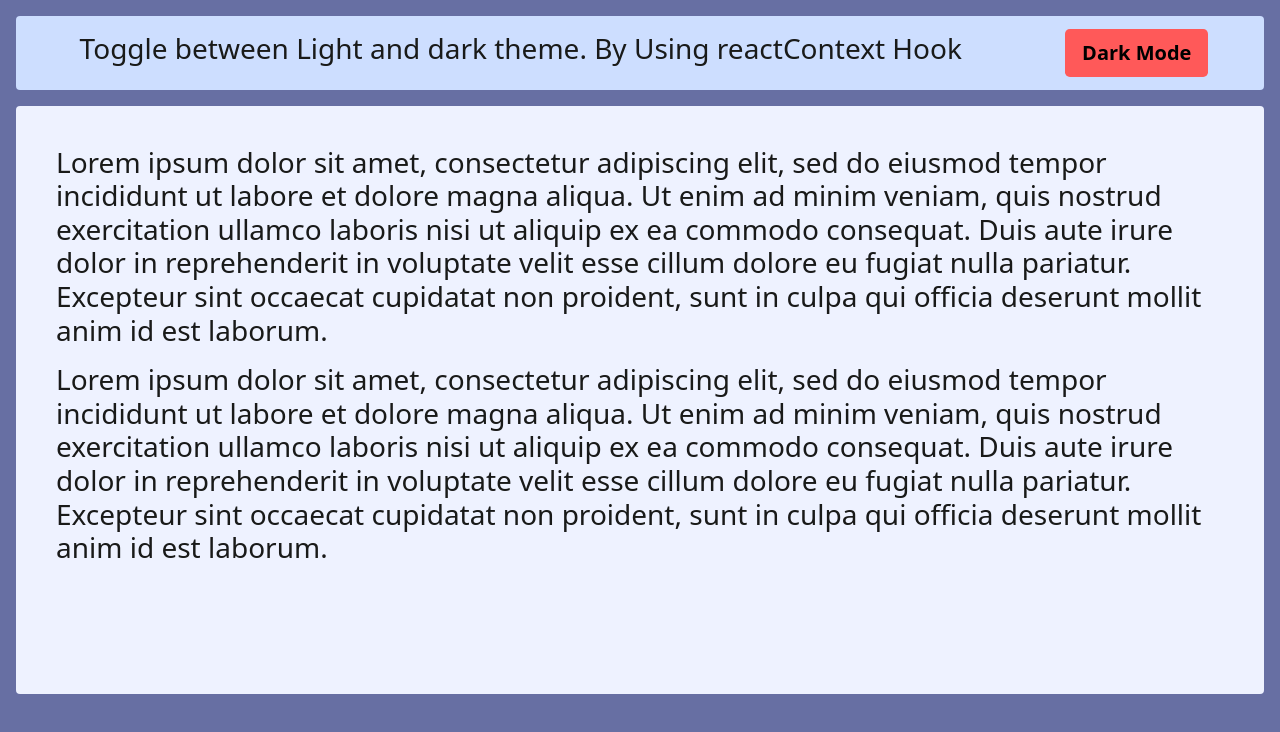
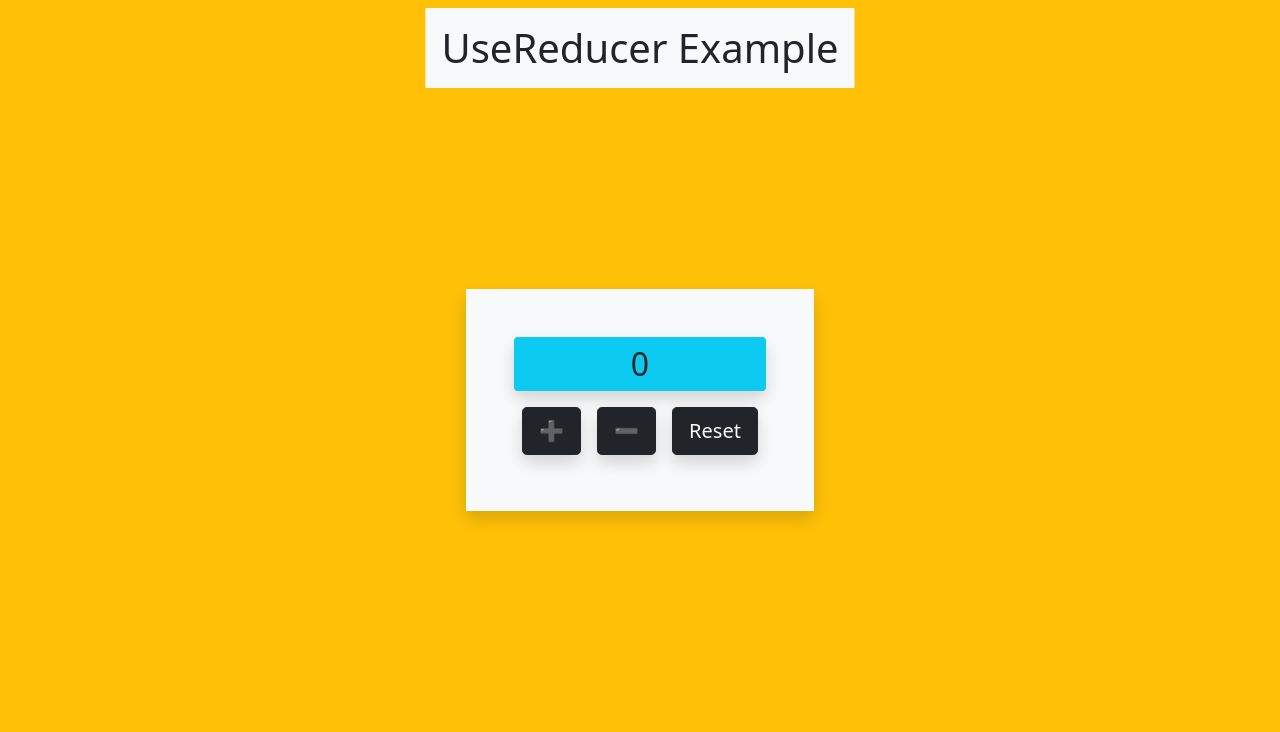
Before and after one commit to soumya-ranjan-000/React-training, a React (Create React App) app in the folder demo-app/: page / in a window 1280 px wide. Shown: the top 732 px of the page. Built offline with nearby package versions, Linux system fonts and the light colour scheme.

Commit message:
25-12-2021 1.useRef hook 2.useReducer hook

```diff
--- /dev/null
+++ b/demo-app/src/React Hooks/useReducerHook/App.js
@@ -0,0 +1,41 @@
+import React, { useReducer } from "react";
+
+// Defining the initial state and the reducer
+const initialState = 0;
+const reducer = (state, action) => {
+    switch (action) {
+        case "add":
+            return state + 1;
+        case "subtract":
+            return state >0 ? state - 1 : state;
+        case "reset":
+            return 0;
+        default:
+            throw new Error("Unexpected action");
+    }
+};
+
+const App = () => {
+    // Initialising useReducer hook
+    const [count, dispatch] = useReducer(reducer, initialState);
+    return (
+        <section className={"container-fluid d-flex justify-content-center align-items-center vh-100 bg-warning"}>
+            <h1 className="position-absolute top-0 start-50 translate-middle-x p-3 bg-light my-2">UseReducer Example</h1>
+            <div className="bg-light p-5 shadow">
+                <h2 className={"text-center bg-info d-block rounded-2 py-2 shadow"}>{count}</h2>
+                <button className={"btn btn-dark btn-lg m-2 text-light shadow"} onClick={() => dispatch("add")}>
+                    ➕
+                </button>
+                <button className={"btn btn-dark btn-lg m-2 text-light shadow"} onClick={() => dispatch("subtract")}>
+                    ➖
+                </button>
+                <button className={"btn btn-dark btn-lg m-2 text-light shadow"} onClick={() => dispatch("reset")}>
+                    Reset
+                </button>
+            </div>
+        </section>
+
+    );
+};
+
+export default App;
--- /dev/null
+++ b/demo-app/src/React Hooks/useRef_Hook/App.js
@@ -0,0 +1,5 @@
+import Form from "./Form"
+const App = () => {
+ return <Form/>;
+}
+export default  App;
--- a/demo-app/src/index.js
+++ b/demo-app/src/index.js
@@ -16,7 +16,9 @@ import "bootstrap/dist/css/bootstrap.css";
 // import App from "./Formik_/App";
 // import App from "./ContextApiExample/App"
 // import App from "./React Hooks/useState_Hook_and_useEffect_Hook/App"
-import App from "./React Hooks/useContextHook/App"
+// import App from "./React Hooks/useContextHook/App"
+// import App from "./React Hooks/useRef_Hook/App"
+import App from "./React Hooks/useReducerHook/App"
 ReactDOM.render(
   <React.StrictMode>
     <Fragment>
```
Also changed, not shown: demo-app/src/React Hooks/useRef_Hook/Form.js (added, +37 -0 lines).
